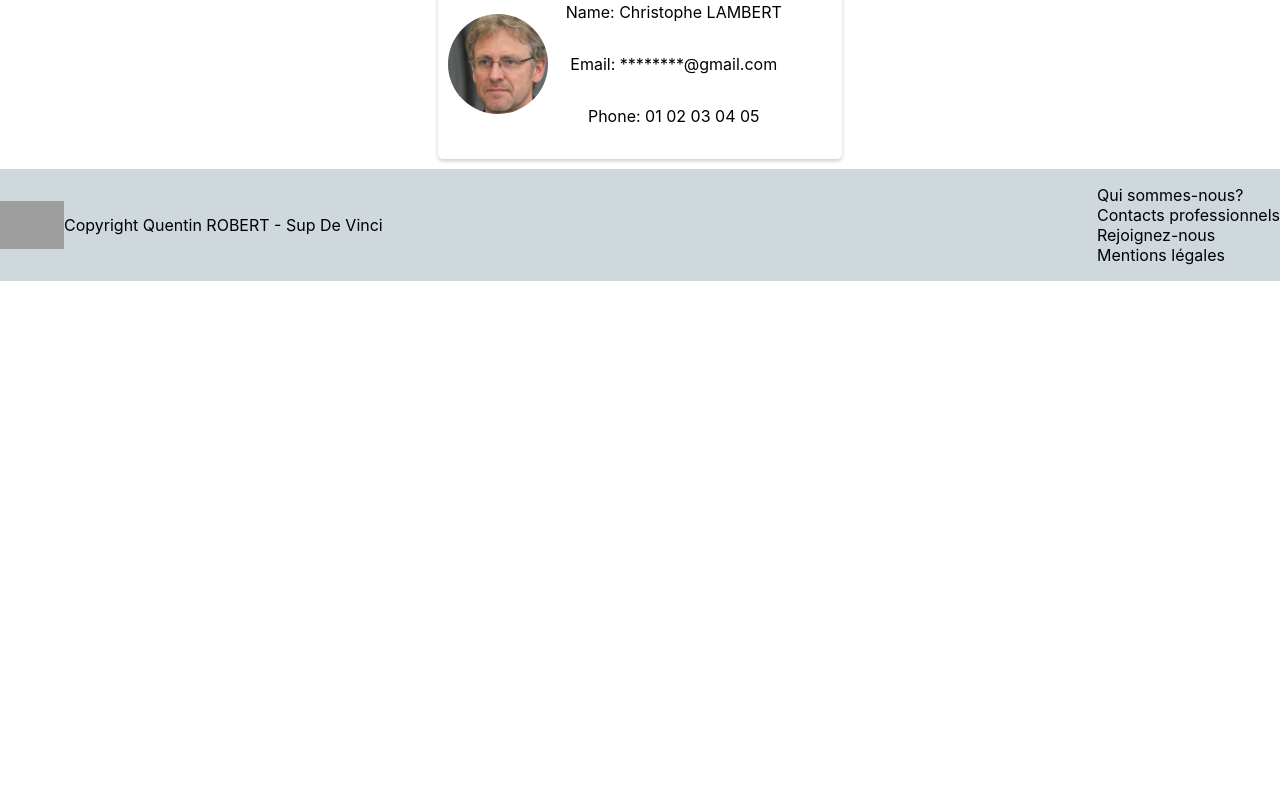
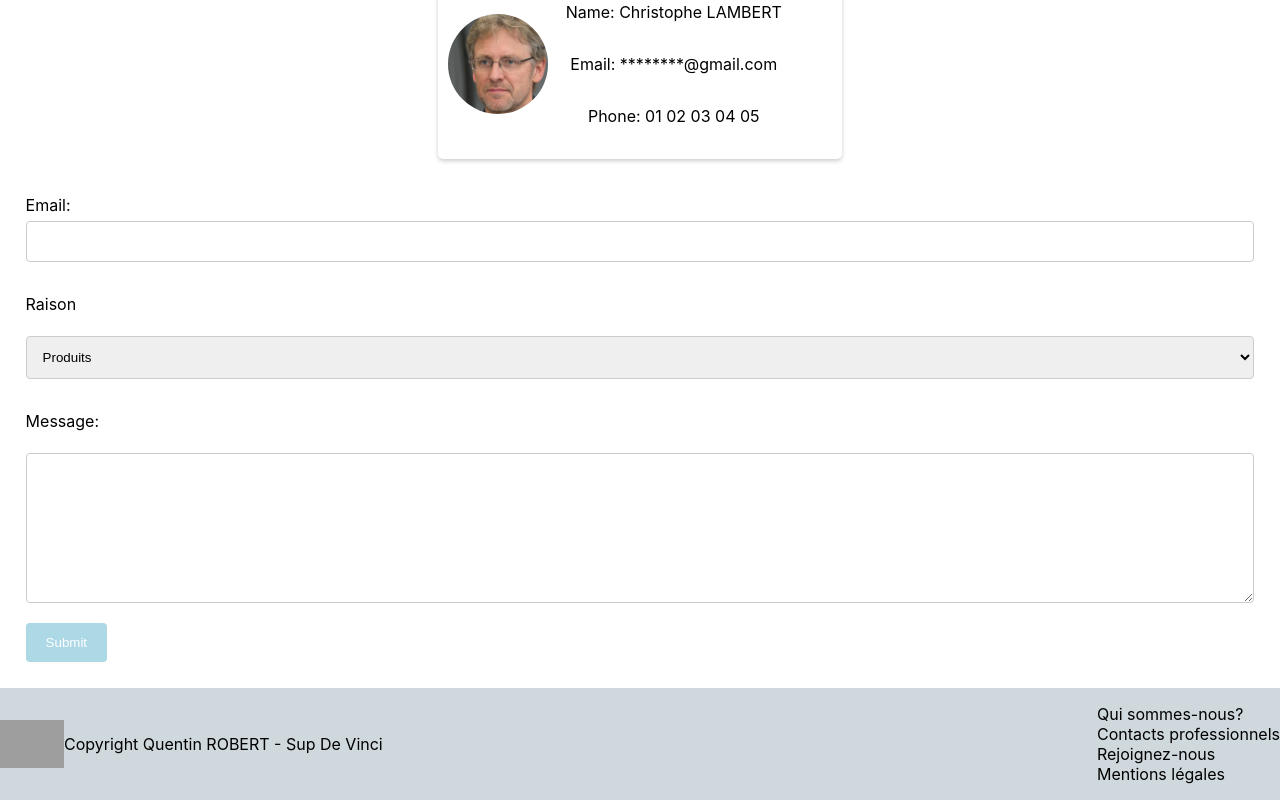
Before and after one commit to Akariiinnn/tp_notions_de_base, a React (Create React App) app: page /contact in a window 1280 px wide. Shown: the part 571-1371 px from the top of the page. Before the commit the page ends 852 px from the top, so only its background shows below. Built offline with nearby package versions, Linux system fonts and the light colour scheme; grey boxes are pictures that could not be loaded.

Commit message:
added contact form

```diff
--- a/src/Page.css
+++ b/src/Page.css
@@ -63,3 +63,37 @@ ul a {
 .cgv-text p {
     margin-left: 4%;
 }
+
+input[type=text], select, textarea {
+    width: 100%; /* Full width */
+    padding: 12px; /* Some padding */
+    border: 1px solid #ccc; /* Gray border */
+    border-radius: 4px; /* Rounded borders */
+    box-sizing: border-box; /* Make sure that padding and width stays in place */
+    margin-top: 6px; /* Add a top margin */
+    margin-bottom: 16px; /* Bottom margin */
+    resize: vertical /* Allow the user to vertically resize the textarea (not horizontally) */
+}
+
+textarea {
+    height: 150px;
+}
+
+/* Style the submit button with a specific background color etc */
+input[type=submit] {
+    background-color: lightblue;
+    color: white;
+    padding: 12px 20px;
+    border: none;
+    border-radius: 4px;
+    cursor: pointer;
+}
+
+/* When moving the mouse over the submit button, add a darker green color */
+input[type=submit]:hover {
+    background-color: cornflowerblue;
+}
+
+form {
+    margin: 2%;
+}
--- a/src/page/Contact.jsx
+++ b/src/page/Contact.jsx
@@ -1,6 +1,7 @@
 import Header from "../partial/Header";
 import Footer from "../partial/Footer";
 import ContactCards from "../partial/ContactCards";
+import ContactForm from "../partial/ContactForm";
 
 const Contact = () => {
 
@@ -53,6 +54,7 @@ const Contact = () => {
         <>
             <Header/>
             <ContactCards contacts = {contacts} />
+            <ContactForm/>
             <Footer/>
         </>
     )
--- /dev/null
+++ b/src/partial/ContactForm.jsx
@@ -0,0 +1,38 @@
+const ContactForm = () => {
+
+    const handleContactSubmit = (event) => {
+        event.preventDefault();
+        const message = event.target.message.value;
+        const name = event.target.email.value;
+        const raison = event.target.raison.value;
+
+        console.log(name, raison, message)
+    }
+
+    return (
+        <form onSubmit={handleContactSubmit}>
+            <label>
+                Email:
+                <input type={"text"} name={"email"} />
+            </label>
+            <label>
+                <p>Raison</p>
+                <select name={"raison"}>
+                    <option value={"prod"}>Produits</option>
+                    <option value={"job"}>Job</option>
+                    <option value={"part"}>Partenariat professionnel</option>
+                </select>
+            </label>
+            <label>
+                <p>Message:</p>
+                <textarea name={"message"}/>
+            </label>
+            <label>
+                <br />
+                <input type={"submit"}></input>
+            </label>
+        </form>
+    )
+}
+
+export default ContactForm;
```
